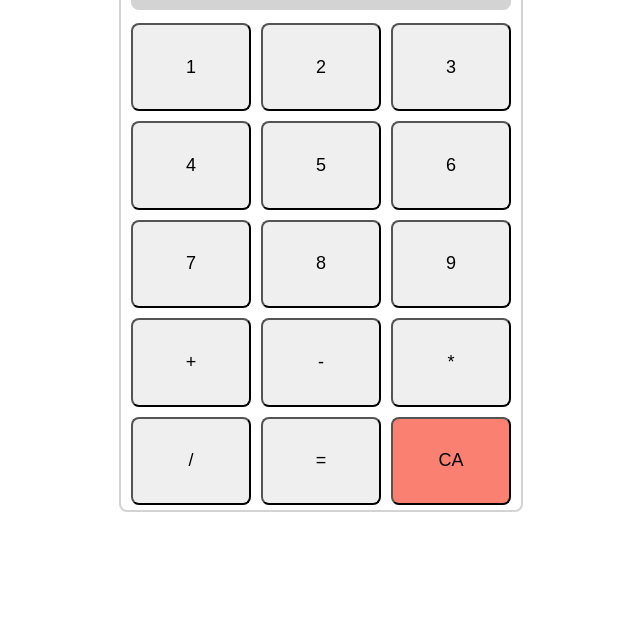
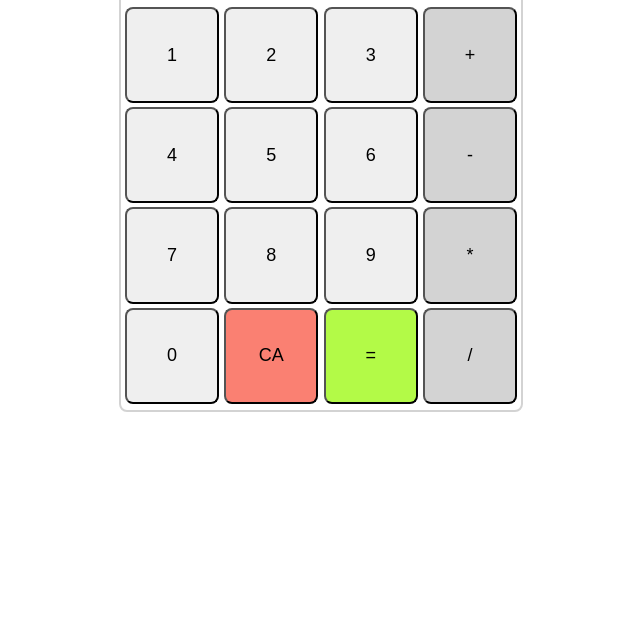
Before and after one commit to lluttrell/calculator, a plain HTML site: page index.html in a window 1280 px wide. Shown: the part 172-800 px from the top of the page, without its empty margins (319-959 px from the left). Drawn offline with Linux system fonts and the light colour scheme.

Commit message:
added "zero" to calculator

```diff
--- a/calculator.js
+++ b/calculator.js
@@ -5,8 +5,10 @@ let currentOperation = null;
 
 updateScreen(displayValue);
 
+
+document.getElementById("clearall").addEventListener('click', clearAll);
+
 // add values to screen as user inputs numbers
-document.getElementById("clear").addEventListener('click', clearAll);
 document.getElementById("one").addEventListener('click', updateScreenValue.bind(null,"1"));
 document.getElementById("two").addEventListener('click', updateScreenValue.bind(null,"2"));
 document.getElementById("three").addEventListener('click', updateScreenValue.bind(null,"3"));
@@ -16,6 +18,7 @@ document.getElementById("six").addEventListener('click', updateScreenValue.bind(
 document.getElementById("seven").addEventListener('click', updateScreenValue.bind(null,"7"));
 document.getElementById("eight").addEventListener('click', updateScreenValue.bind(null,"8"));
 document.getElementById("nine").addEventListener('click', updateScreenValue.bind(null,"9"));
+document.getElementById("zero").addEventListener('click', updateScreenValue.bind(null,"0"));
 
 // record first number and set operation flag
 document.getElementById("plus").addEventListener('click', operationSelect.bind(null,"plus"));
--- a/index.html
+++ b/index.html
@@ -10,21 +10,22 @@
         <div id="calculator-body">
             <div id ="calculator-screen"></div>
             <div id = "calculator-pad">
-                <button id="one">1</button>
-                <button id="two">2</button>
-                <button id="three">3</button>
-                <button id="four">4</button>
-                <button id="five">5</button>
-                <button id="six">6</button>
-                <button id="seven">7</button>
-                <button id="eight">8</button>
-                <button id="nine">9</button>
-                <button id="plus">+</button>
-                <button id="minus">-</button>
-                <button id="multiply">*</button>
-                <button id="divide">/</button>
+                <button class="number" id="one">1</button>
+                <button class="number" id="two">2</button>
+                <button class="number" id="three">3</button>
+                <button class="operator" id="plus">+</button>
+                <button class="number" id="four">4</button>
+                <button class="number" id="five">5</button>
+                <button class="number" id="six">6</button>
+                <button class="operator" id="minus">-</button>
+                <button class="number" id="seven">7</button>
+                <button class="number" id="eight">8</button>
+                <button class="number" id="nine">9</button>
+                <button class="operator" id="multiply">*</button>
+                <button class="number" id="zero">0</button>
+                <button id="clearall">CA</button>
                 <button id="equals">=</button>
-                <button id="clear">CA</button>
+                <button class="operator" id="divide">/</button>
             </div>
         </div>
         <script type="text/javascript" src="./calculator.js"></script>
--- a/style.css
+++ b/style.css
@@ -1,6 +1,6 @@
 button {
-    margin: 5px 5px;
-    width: 30%;
+    margin: 2px 0px;
+    width: 24%;
     border-radius: 8px;
     font-size: 18px;
 }
@@ -9,8 +9,28 @@ h1 {
     text-align: center;
 }
 
-#clear {
+.operator {
+    background-color: lightgray;
+}
+
+.operator:hover {
+    background-color: rgb(230, 230, 230);
+}
+
+#clearall {
     background-color: salmon;
+}
+
+#clearall:hover {
+    background-color: rgb(252, 151, 140);
+}
+
+#equals {
+    background-color: greenyellow;
+}
+
+#equals {
+    background-color: rgb(179, 250, 71);
 }
 
 #calculator-body {
@@ -21,7 +41,7 @@ h1 {
     flex-wrap: wrap;
     flex-direction: column;
     width: 400px;
-    height:600px;
+    height:500px;
     border: 2px solid lightgray;
     border-radius: 8px;
 }
@@ -39,8 +59,9 @@ h1 {
 }
 
 #calculator-pad {
+    margin: 4px;
     flex: 8;
     display: flex;
     flex-wrap: wrap;
-    justify-content: center;
+    justify-content: space-between;
 }
```
